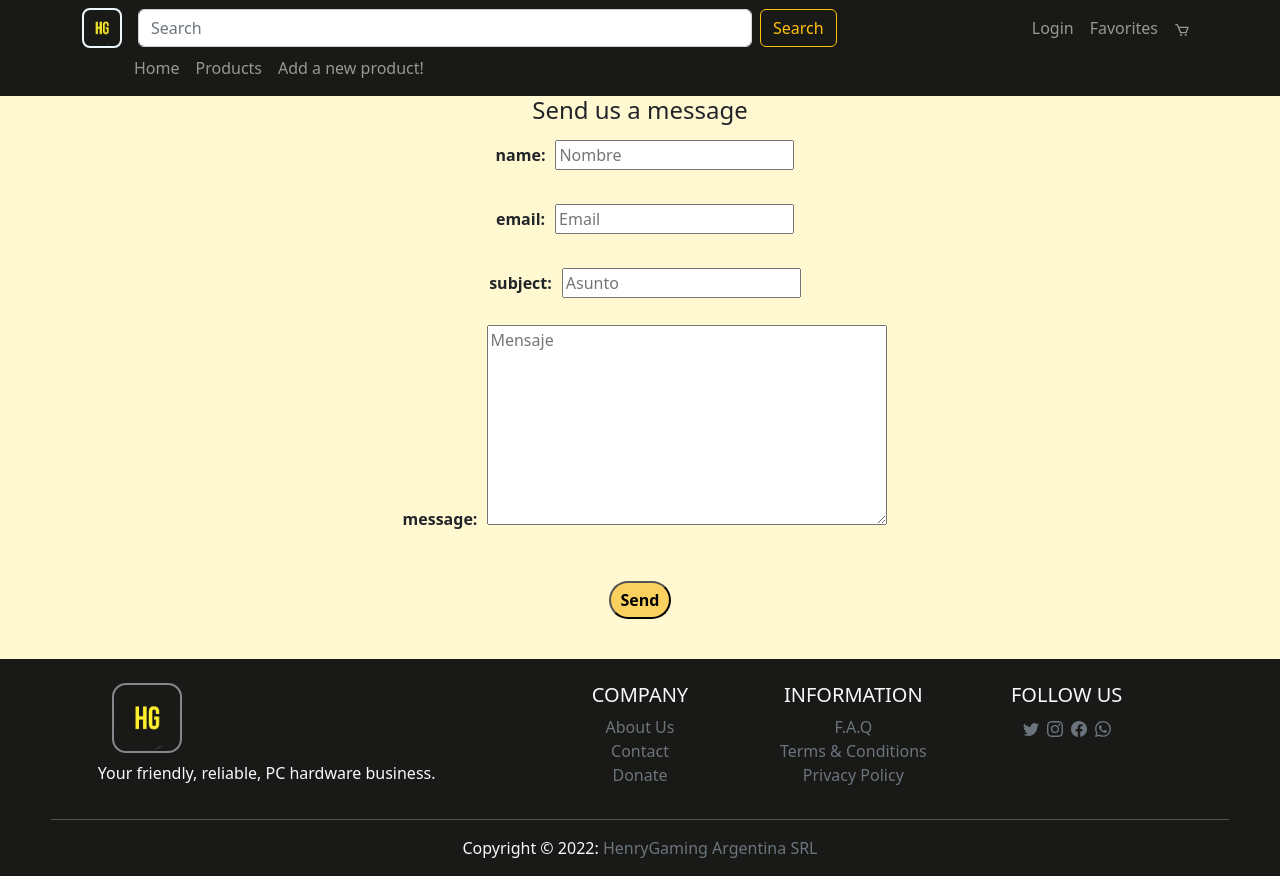
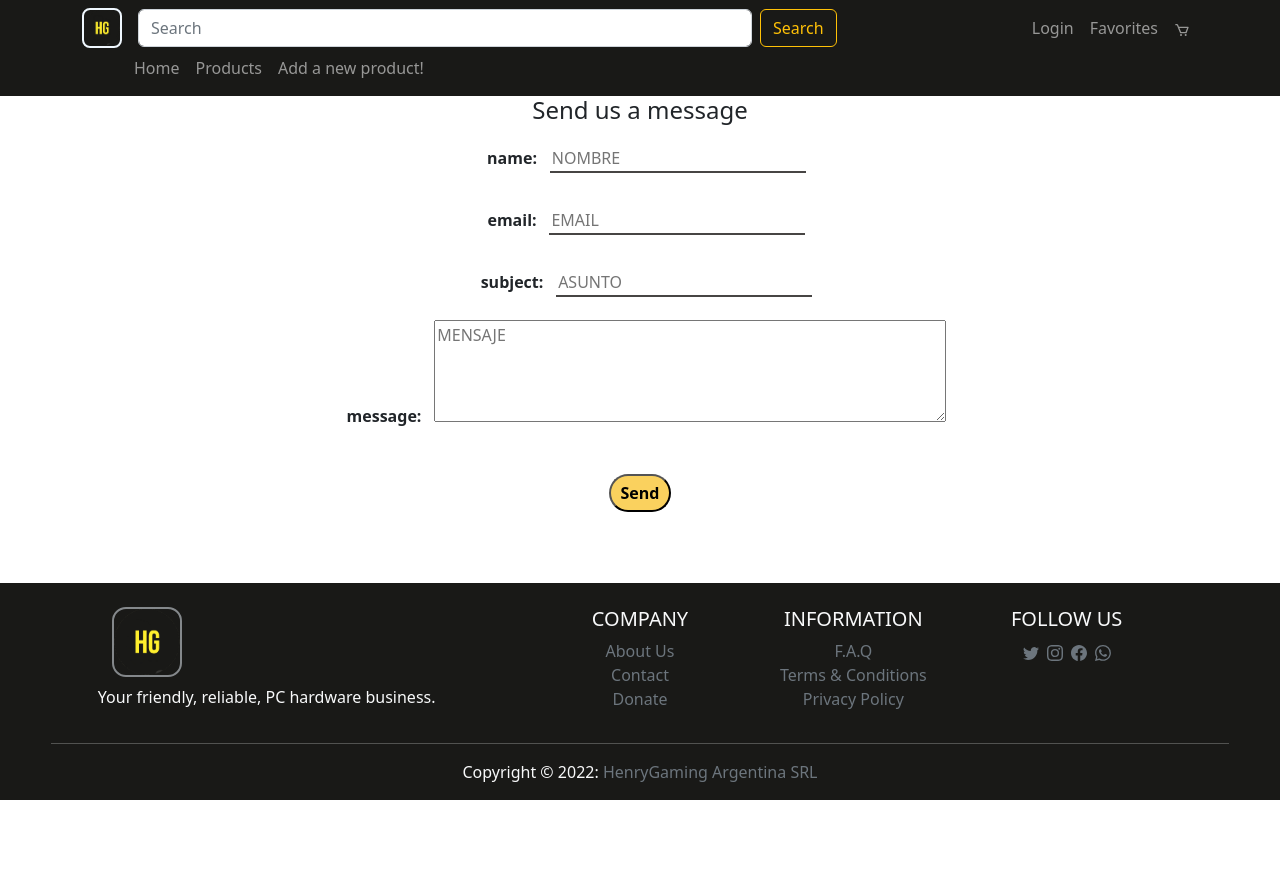
Before and after one commit to MateoReynosoM/PF-HENRYGAMING-bien, a React (Create React App) app in the folder client/: page /contact in a window 1280 px wide. After the commit the page ends 800 px from the top, so only its background shows below. Built offline with nearby package versions, Linux system fonts and the light colour scheme; no server answers.

Commit message:
ya está todo bien

```diff
--- a/client/src/App.js
+++ b/client/src/App.js
@@ -10,7 +10,7 @@ import { useState } from "react";
 import Footer from "./components/Footer";
 import Login from "./pages/Auth/Login";
 import Register from "./pages/Auth/Register";
-import Contact from "./pages/Contact Us";
+import Contact from "./pages/Contact us/index";
 
 function App() {
     const [currentPage, setCurrentPage] = useState(1);
--- a/client/src/pages/Contact Us/index.jsx
+++ b/client/src/pages/Contact Us/index.jsx
@@ -1,20 +1,34 @@
 import "./styles/contact.css"
 import React, { useRef } from 'react';
 import emailjs from '@emailjs/browser';
+import { Formik } from "formik";
+
+
+
+
+
+
 
 export default function Contact() {
   const form = useRef();
 
-    const sendEmail = (e) => {
-        e.preventDefault();
 
-        emailjs.sendForm('default_service', 'template_jy3pnts', form.current, '8xZQYHOTYemD0oazq')
+
+  const sendEmail=(e) =>{
+
+console.log("hola")
+
+  emailjs.sendForm('default_service', 'template_z66m4nl', form.current, 'iKphYHV80igqv1Wl3')
     .then((result) => {
       console.log(result.text);
       alert("Message sent")
+
+
     }, (error) => {
       console.log(error.text);
     });
+
+
   };
 
   return (
@@ -22,30 +36,80 @@ export default function Contact() {
       <div className='contact'>
 
         <h4 >Send us a message</h4>
-            <form ref={form} onSubmit={sendEmail}>
+        <Formik
+          initialValues={{name:"", subject:"", message:"",email:""}}
+          validate= {values => {
+            let errors = {};
+    if (!values.name) {
+      errors.name = 'Requerido';
+    } else if (!/^[A-Z]+[A-Za-z\s]+$/g.test(values.name)) {
+      errors.name = 'La primera letra debe ser en mayuscula';
+    }
+    if (!values.email) {
+      errors.email = 'Requerido';
+    } else if (!/^(?:[^<>()[\].,;:\s@"]+(\.[^<>()[\].,;:\s@"]+)*|"[^\n"]+")@(?:[^<>()[\].,;:\s@"]+\.)+[^<>()[\]\.,;:\s@"]{2,63}$/g.test(values.email)) {
+      errors.email = 'debe ser un email valido'
+    }
+    if (!values.subject) {
+      errors.subject = 'Requerido';
+    } else if (!/^[A-Z]+[A-Za-z\s]+$/g.test(values.subject)) {
+      errors.subject = 'La primera letra debe ser en mayuscula';
+    }
+    if (!values.message) {
+      errors.message = 'Requerido'
+    } else if (values.message.length < 10) {
+      errors.message = 'El mensaje debe tener un minimo de 10 caracteres';
+    }
+    return errors;
+  }}
+          onSubmit={( values, {setSubmitting, resetForm})=>{
+            setSubmitting(true)
+
+            sendEmail()
+            console.log(values)
+
+            resetForm()
+            setSubmitting(false)
+
+          }}
+
+
+        >
+          {({ values, errors, touched, handleChange, handleBlur, handleSubmit }) => (
+            <form ref={form} onSubmit={handleSubmit}  >
               <div className="form-group">
                 <div className="inputs">
                   <label >name: </label>
-                        <input type="text" name="name" placeholder='Nombre' required />
+                  <input type={"text"} name={"name"} onChange={handleChange} onBlur={handleBlur} value={values.name} placeholder='Nombre' required />
+                  {errors.name && touched.name && errors.name}
                 </div>
                 <div>
                   <label>email: </label>
-                        <input type="text" name="email" placeholder='Email' required />
+                  <input type={"text"} name={"email"} onChange={handleChange} onBlur={handleBlur} value={values.email} placeholder='Email' required />
+                  {errors.email && touched.email && errors.email}
                 </div>
                 <div>
                   <label>subject: </label>
-                        <input type="text" name="subject" placeholder='Asunto' required />
+                  <input type={"text"} name={"subject"} onChange={handleChange} onBlur={handleBlur} value={values.subject} placeholder='Asunto' required />
+                  {errors.subject && touched.subject && errors.subject}
                 </div>
                 <div>
                   <label>message: </label>
-                        <textarea className="texto" type="text" name="message" rows="4" placeholder='Mensaje' required />
+                  <textarea className="texto" type={"text"} name={"message"} onChange={handleChange} onBlur={handleBlur} value={values.message} rows="4" placeholder='Mensaje' required />
+                  {errors.message && touched.message && errors.message}
                 </div>
-                    <div>
-                        <button type="submit" id="button" className='boton' value="Send" >Send</button>
+                <div className="botones">
+
+                  <button type="submit" id="button" className='boton' value="Send"  >Send</button>
+
+
+
                 </div>
               </div>
             </form>
+          )}
 
+        </Formik>
       </div>
 
     </section>
--- a/client/src/pages/Contact Us/styles/contact.css
+++ b/client/src/pages/Contact Us/styles/contact.css
@@ -1,18 +1,41 @@
 .contact div{
-    padding-bottom: 20px;
+    padding-bottom: 1%;
     text-align: center;
 }
 .contact label{
-    padding: 10px;
+    padding: 1%;
     text-align: center;
 }
 .section_cont{
-    background-color:  #fff8d0;
+    height:auto
+}
+input[type='text'] {
+	background: none;
+  border: none;
+	border-bottom: solid 2px #474544;
+	color: #474544;
+  font-weight: 200;
+  text-transform: uppercase;
+	width: 20%;
+	-webkit-box-sizing: border-box;
+	-moz-box-sizing: border-box;
+	-ms-box-sizing: border-box;
+	-o-box-sizing: border-box;
+	box-sizing: border-box;
+	-webkit-transition: all 0.3s;
+	-moz-transition: all 0.3s;
+	-ms-transition: all 0.3s;
+	-o-transition: all 0.3s;
+	transition: all 0.3s;
+}
+.botones{
+    justify-content: space-around;
 }
 
 .texto {
-   width:400px;
-   height: 200px;
+   width:40%;
+     text-transform: uppercase;
+
 }
 label{
     font-weight: 800;
```
Lines whose indentation alone changed are shown as unchanged.
